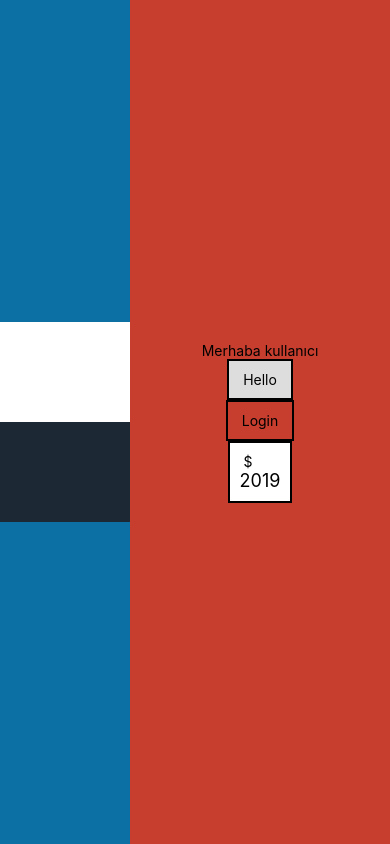
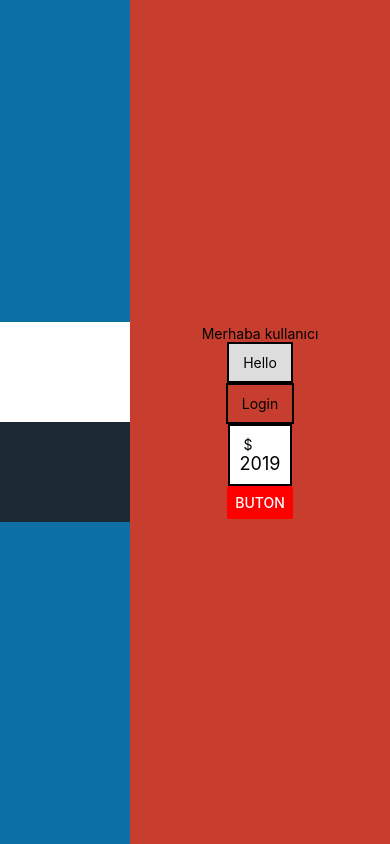
Before and after one commit to Mlhozgr/ReactNativeProcess, a React Native app: screen / in a window 390 px wide. Built offline with nearby package versions, Linux system fonts and the light colour scheme.

Commit message:
buton islemleri

```diff
--- a/App.js
+++ b/App.js
@@ -1,22 +1,33 @@
+/* yorum satırı */
 
 import React, {Component} from 'react';
-import { StyleSheet, Text, View} from 'react-native';
+import { StyleSheet, Text, View,Button} from 'react-native';
 import Card from './src/components/Card';
 
 export default class App extends Component {
+  onPressDetail = () => {                     /* Butonun çağıracağı event */
+    alert('Detail');
+  };
+
   render() {
     return (
       <View style={styles.container}>
 
-        <View style={styles.arka1}>
+
+         <View style={styles.arka1}>
           <View style={[styles.box,styles.box2]}></View>
-          <View style={[styles.box,styles.box1]}></View>
+         <View style={[styles.box,styles.box1]}></View>
         </View>
         <View style={styles.arka2}>
           <Text>Merhaba kullanıcı</Text>
           <Card text='Hello' backgroundColor='#ddd' />
           <Card text='Login' />
           <Card deneme1={2019} text='$' backgroundColor='#fff'/>
+          <Button
+                title='BUTON'                           /* Buton işlemleri */
+                color='red'
+                onPress={this.onPressDetail}
+                />
         </View>
       </View>
     );
```
